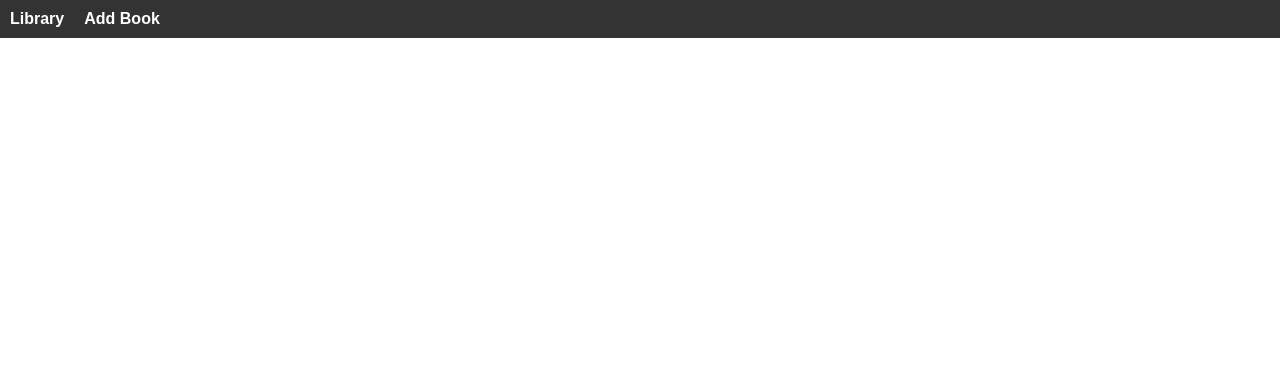
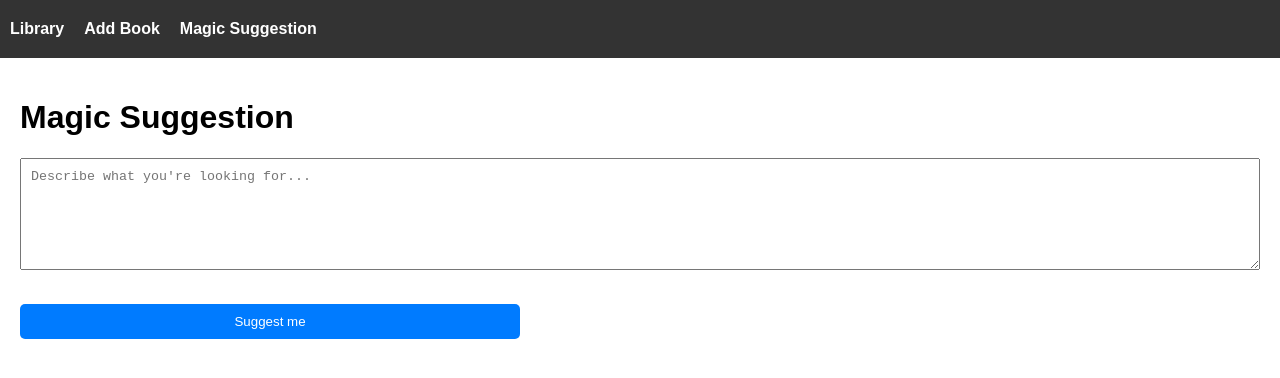
Before and after one commit to pierclgr/Bookstore-Challenge, a React (Create React App) app in the folder frontend/: page /magic-suggestion in a window 1280 px wide. Before the commit this address had no page. Shown: the top 378 px of the page. Built offline with nearby package versions, Linux system fonts and the light colour scheme; no server answers.

Commit message:
Added AI features using ChatGPT API

```diff
--- a/frontend/src/App.js
+++ b/frontend/src/App.js
@@ -4,6 +4,7 @@ import BookList from './components/BookList';
 import BookDetailPage from './components/BookDetailPage';
 import AddBookPage from './components/AddBookPage';
 import EditBookPage from './components/EditBookPage';
+import MagicSuggestionPage from './components/MagicSuggestionPage';
 import './App.css';
 
 const App = () => {
@@ -14,6 +15,7 @@ const App = () => {
                     <ul>
                         <li><a href="/">Library</a></li>
                         <li><a href="/add">Add Book</a></li>
+                        <li><a href="/magic-suggestion">Magic Suggestion</a></li>
                     </ul>
                 </nav>
                 <Routes>
@@ -21,6 +23,7 @@ const App = () => {
                     <Route path="/book/:id" element={<BookDetailPage />} />
                     <Route path="/add" element={<AddBookPage />} />
                     <Route path="/edit/:id" element={<EditBookPage />} />
+                    <Route path="/magic-suggestion" element={<MagicSuggestionPage />} />
                 </Routes>
             </div>
         </Router>
--- a/frontend/src/api.js
+++ b/frontend/src/api.js
@@ -1,6 +1,10 @@
 import axios from 'axios';
 
 const API_URL = 'http://localhost:8000/api/books/';
+
+export const fetchBookByContex = (context = "") => {
+    return axios.get
+}
 
 export const fetchBooks = (filters = {}, minYear = '', maxYear = '', minPrice='', maxPrice='', sortOrder = 'title') => {
     return axios.get(API_URL, {
--- a/frontend/src/components/BookDetailPage.js
+++ b/frontend/src/components/BookDetailPage.js
@@ -5,11 +5,15 @@ import { fetchBookById } from '../api';
 import './BookDetailPage.css';
 import ConfirmationDialog from './ConfirmationDialog';
 
+const API_KEY = process.env.REACT_APP_OPENAI_API_KEY;
+const endpoint = 'https://api.openai.com/v1/images/generations';
+
 const BookDetailPage = () => {
     const { id } = useParams();
     const [book, setBook] = useState(null);
     const navigate = useNavigate();
     const [isDialogOpen, setDialogOpen] = useState(false);
+    const [bookCover, setBookCover] = useState(null);
 
     const handleDelete = () => {
         setDialogOpen(true);
@@ -27,7 +31,10 @@ const BookDetailPage = () => {
 
     useEffect(() => {
         fetchBookById(id)
-            .then(data => setBook(data))
+            .then(data => {
+                setBook(data);
+                generateBookCover(data);
+            })
             .catch(error => console.error('Error fetching book details:', error));
     }, [id]);
 
@@ -45,6 +52,40 @@ const BookDetailPage = () => {
         navigate("/");
     };
 
+    const generateBookCover = async (bookData) => {
+        const prompt = `Create a book cover for a book titled "${bookData.title}" by ${bookData.author}. The book has the following description: ${bookData.description}. The book was published in ${bookData.publication_year}. Include elements that reflect the theme of the book and make it visually appealing. Use your prior knowlege about the book and the information given here. Generate only the front page and put the title and the author.`;
+
+        try {
+            const response = await fetch(endpoint, {
+                method: 'POST',
+                headers: {
+                    'Authorization': `Bearer ${API_KEY}`,
+                    'Content-Type': 'application/json',
+                },
+                body: JSON.stringify({
+                    model: "dall-e-3",
+                    prompt: prompt,
+                    n: 1,
+                    size: '256x256'
+                }),
+            });
+
+            if (!response.ok) {
+                throw new Error(`HTTP error! status: ${response.status}`);
+            }
+
+            const data = await response.json();
+            const imageUrl = data.data[0].url;
+            console.log('Generated Image URL:', imageUrl);
+
+            setBookCover(imageUrl);
+            document.getElementById("cover_id").textContent = "";
+        } catch (error) {
+            console.error('Error generating book cover:', error);
+            document.getElementById("cover_id").textContent = `Error generating book cover: ${error}`;
+        }
+    };
+
     if (!book) {
         return <div>Book not found!</div>;
     }
@@ -58,6 +99,12 @@ const BookDetailPage = () => {
                 message="Are you sure you want to delete this item?"
             />
             <h1>{book.title}</h1>
+            {bookCover && (
+                <div className="book-cover">
+                    <img src={bookCover} alt={`Cover for ${book.title}`} />
+                </div>
+            )}
+            <p id="cover_id">Creating cover...</p>
             <p><strong>Author:</strong> {book.author}</p>
             <p><strong>Publication Year:</strong> {book.publication_year}</p>
             <p><strong>Price:</strong> ${formatPrice(book.price)}</p>
--- /dev/null
+++ b/frontend/src/components/MagicSuggestionPage.css
@@ -0,0 +1,28 @@
+.magic-suggestion-page {
+    padding: 20px;
+    font-family: Arial, sans-serif;
+}
+
+textarea {
+    padding: 10px;
+    margin-bottom: 10px;
+    width: 100%;
+    box-sizing: border-box;
+    min-width: 100%;
+    max-width: 100%;
+}
+
+button {
+    padding: 10px;
+    width: 500px;
+    margin-top: 20px;
+}
+
+ul {
+    list-style-type: none;
+    padding: 0;
+}
+
+li {
+    margin: 10px 0;
+}
--- /dev/null
+++ b/frontend/src/components/MagicSuggestionPage.js
@@ -0,0 +1,110 @@
+import React, { useState } from 'react';
+import { fetchBooks } from '../api';
+import {useNavigate} from 'react-router-dom';
+import './MagicSuggestionPage.css';
+
+const API_KEY = process.env.REACT_APP_OPENAI_API_KEY;
+const endpoint = 'https://api.openai.com/v1/chat/completions';
+
+async function getChatGPTResponse(prompt) {
+    try {
+        const response = await fetch(endpoint, {
+            method: 'POST',
+            headers: {
+                'Authorization': `Bearer ${API_KEY}`,
+                'Content-Type': 'application/json',
+            },
+            body: JSON.stringify({
+                model: 'gpt-4o-mini',
+                messages: [{ role: 'user', content: prompt }],
+            }),
+        });
+
+        if (!response.ok) {
+            throw new Error(`HTTP error! status: ${response.status}`);
+        }
+
+        const data = await response.json();
+        return data.choices[0].message.content;
+    } catch (error) {
+        console.error('Error performing search:', error);
+        return null;
+    }
+}
+
+function formatBooks(books) {
+    return books.map(book => {
+        const formatField = (label, value) => {
+            if (!value) return '';
+            if (label === 'Price') return `${label}: $${value}`;
+            return `${label}: ${value}`;
+        };
+
+        const formattedFields = [
+            formatField('ID', book.id),
+            formatField('Title', book.title),
+            formatField('Author', book.author),
+            formatField('Year', book.publication_year),
+            formatField('Price', book.price),
+            formatField('Description', book.description)
+        ].filter(field => field)
+        .join('\n');
+
+        return formattedFields;
+    }).join('\n\n');
+}
+
+const MagicSuggestionPage = () => {
+    const [query, setQuery] = useState('');
+    const [loading, setLoading] = useState(false);
+    const [error, setError] = useState(null);
+    const navigate = useNavigate();
+
+    const handleSearch = async () => {
+        if (query === "" || query === null) {
+            setError("Please specify what you're looking for")
+        } else {
+            try {
+                setLoading(true);
+                setError(null);
+
+                const books = await fetchBooks();
+                if (books && books.length > 0) {
+                    const formattedBooks = formatBooks(books);
+                    var prompt = `We have the following books available:\n${formattedBooks}\n\n`
+                    prompt += `A user is requesting a suggestion about a book and has indicated the following needs:\n${query}\n\n`;
+                    prompt += "Please, using the list of books provided and their details, the needs indicated by the user and the prior knowlege you specifically have on each book, give me a book that can satisfy the user."
+                    prompt += "Only answer giving me the ID of the book, taken directly by the list of books."
+
+                    const bookId = await getChatGPTResponse(prompt);
+                    navigate("/book/"+bookId);
+                } else {
+                    setError('No books available in the library.');
+                }
+            } catch (err) {
+                setError('Error performing search: ' + err);
+            } finally {
+                setLoading(false);
+            }
+        }
+    };
+
+    return (
+        <div className="magic-suggestion-page">
+            <h1>Magic Suggestion</h1>
+            <textarea
+                value={query}
+                onChange={(e) => setQuery(e.target.value)}
+                placeholder="Describe what you're looking for..."
+                rows="6"
+                cols="50"
+                required
+            />
+            <button onClick={handleSearch} type="submit">Suggest me</button>
+            {loading && <p>Loading...</p>}
+            {error && <p>{error}</p>}
+        </div>
+    );
+};
+
+export default MagicSuggestionPage;
```
Also changed, not shown: 2 other files (tests, documents, lock files or other folders).
